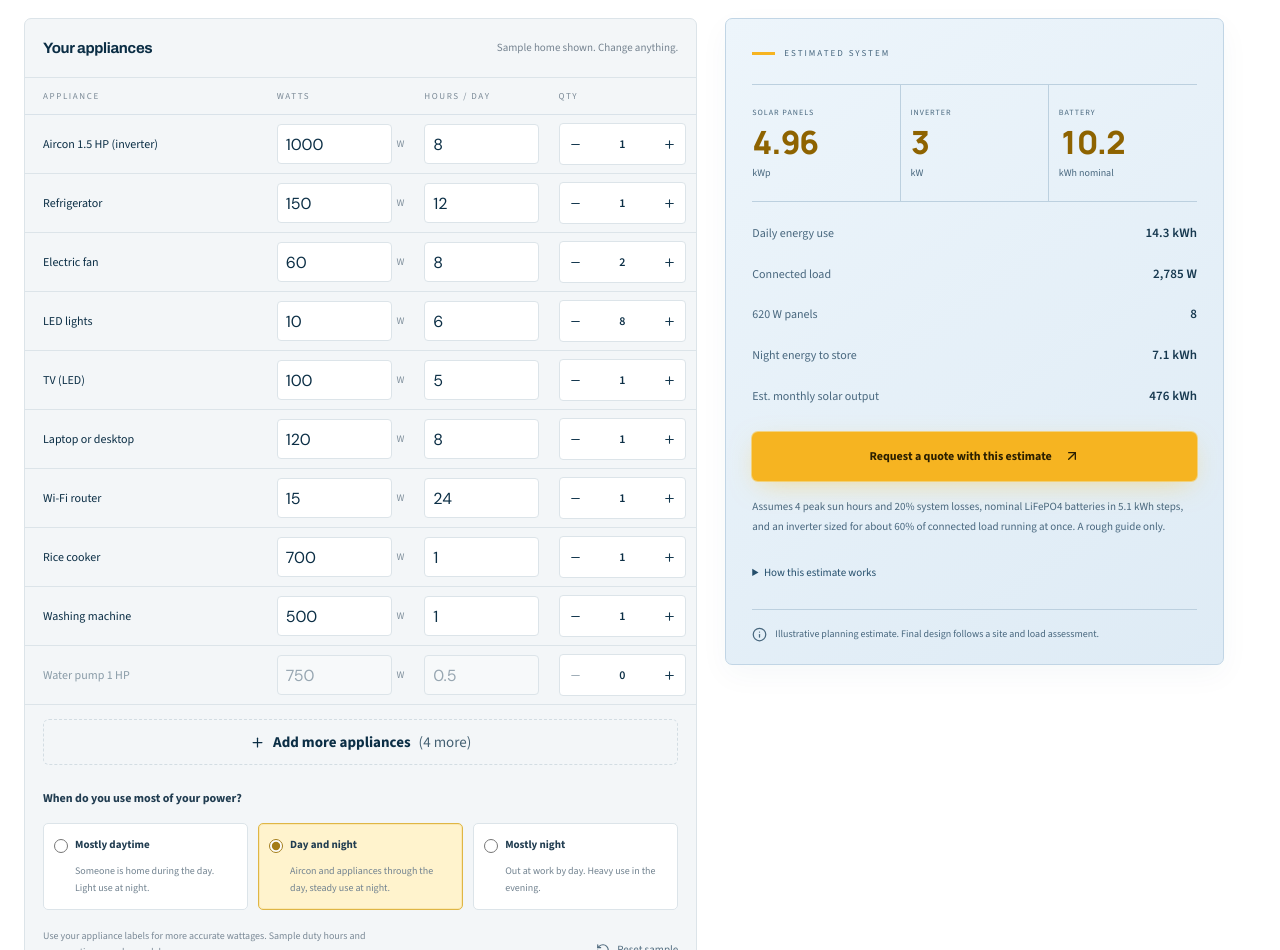
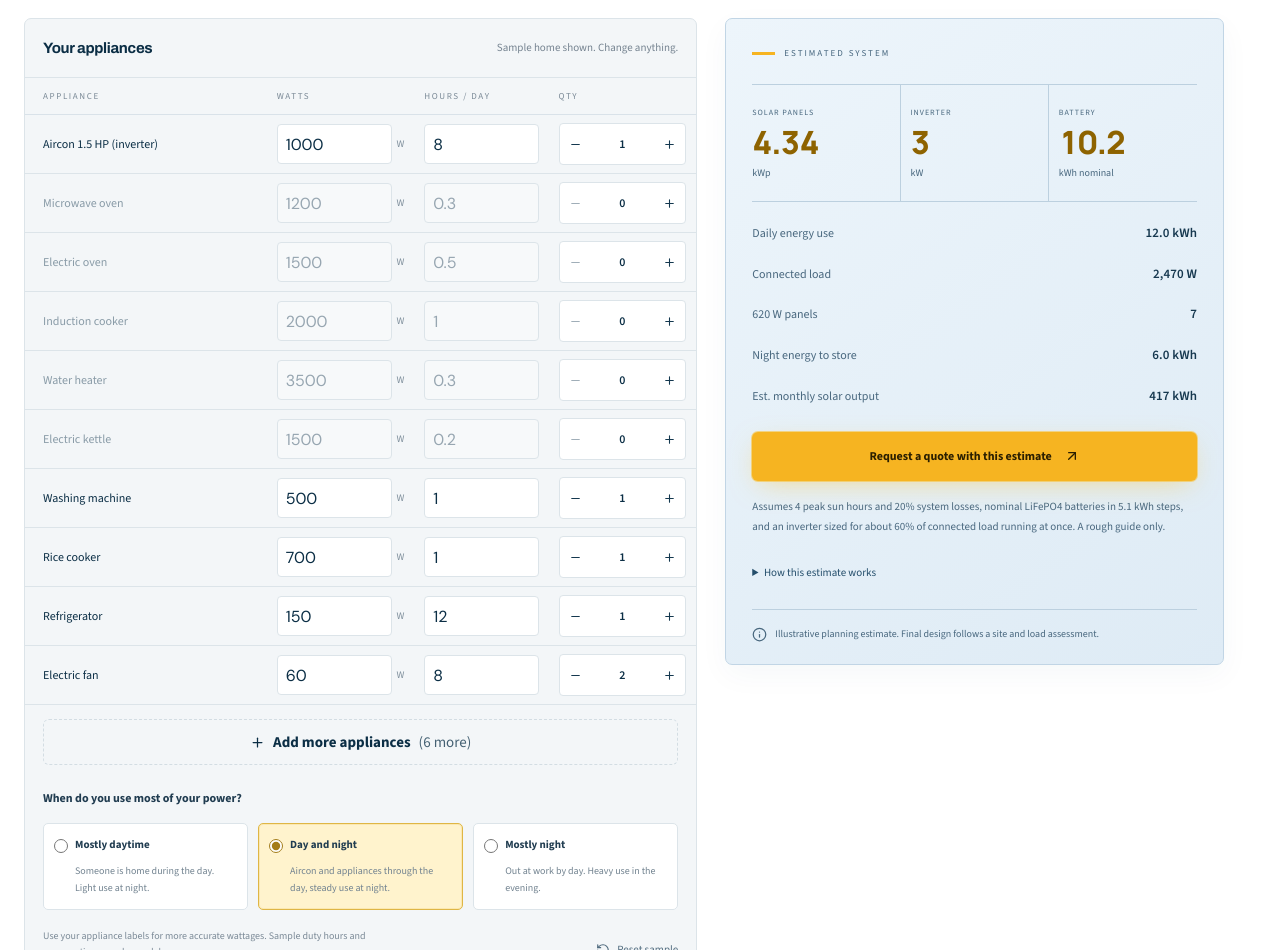
Before and after one commit to neilzkie14/aizek-renewables-web, a React (Vite) app: page / in a window 1280 px wide. Shown: the part 2460-3410 px from the top of the page. Built offline with nearby package versions, Linux system fonts and the light colour scheme.

Commit message:
Update appliances.ts

```diff
--- a/src/features/calculator/appliances.ts
+++ b/src/features/calculator/appliances.ts
@@ -26,19 +26,21 @@ export const usagePatterns: { id: UsagePattern; title: string; description: stri
 
 export const sampleAppliances: Appliance[] = [
   { id: 'aircon-inverter', name: 'Aircon 1.5 HP (inverter)', watts: 1000, hours: 8, quantity: 1 },
+  { id: 'microwave', name: 'Microwave oven', watts: 1200, hours: 0.3, quantity: 0 },
+  { id: 'oven', name: 'Electric oven', watts: 1500, hours: 0.5, quantity: 0 },
+  { id: 'induction', name: 'Induction cooker', watts: 2000, hours: 1, quantity: 0 },
+  { id: 'heater', name: 'Water heater', watts: 3500, hours: 0.3, quantity: 0 },
+  { id: 'kettle', name: 'Electric kettle', watts: 1500, hours: 0.2, quantity: 0 },
+  { id: 'washer', name: 'Washing machine', watts: 500, hours: 1, quantity: 1 },
+  { id: 'rice', name: 'Rice cooker', watts: 700, hours: 1, quantity: 1 },
   { id: 'fridge', name: 'Refrigerator', watts: 150, hours: 12, quantity: 1 },
   { id: 'fan', name: 'Electric fan', watts: 60, hours: 8, quantity: 2 },
+  { id: 'computer', name: 'Computer', watts: 120, hours: 8, quantity: 1 },
   { id: 'lights', name: 'LED lights', watts: 10, hours: 6, quantity: 8 },
   { id: 'tv', name: 'TV (LED)', watts: 100, hours: 5, quantity: 1 },
-  { id: 'computer', name: 'Laptop or desktop', watts: 120, hours: 8, quantity: 1 },
   { id: 'router', name: 'Wi-Fi router', watts: 15, hours: 24, quantity: 1 },
-  { id: 'rice', name: 'Rice cooker', watts: 700, hours: 1, quantity: 1 },
-  { id: 'washer', name: 'Washing machine', watts: 500, hours: 1, quantity: 1 },
   { id: 'pump', name: 'Water pump 1 HP', watts: 750, hours: 0.5, quantity: 0 },
   { id: 'aircon', name: 'Aircon 1 HP', watts: 750, hours: 8, quantity: 0 },
-  { id: 'heater', name: 'Electric water heater', watts: 3500, hours: 0.3, quantity: 0 },
-  { id: 'microwave', name: 'Microwave', watts: 1200, hours: 0.3, quantity: 0 },
-  { id: 'induction', name: 'Induction cooker', watts: 2000, hours: 1, quantity: 0 },
 ]
 
 export function calculateAppliances(raw: Appliance[], pattern: UsagePattern) {
```
